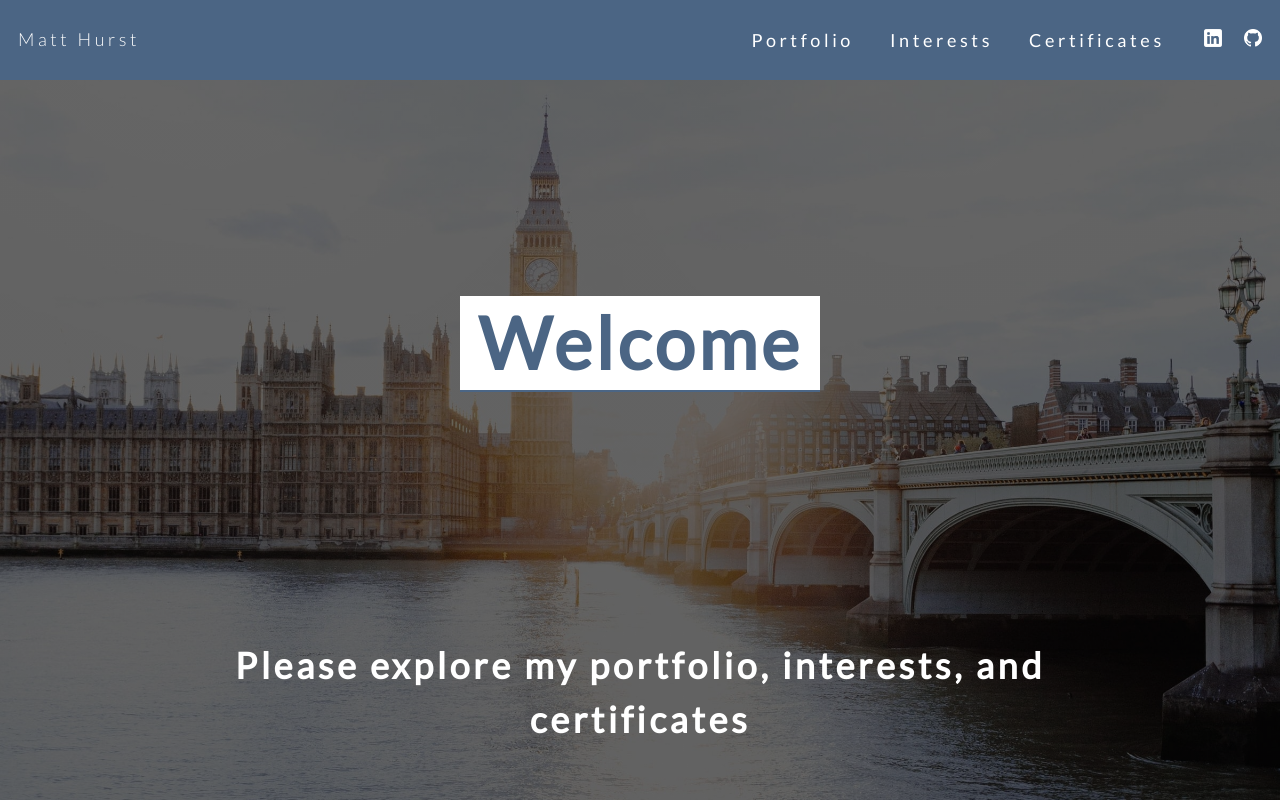
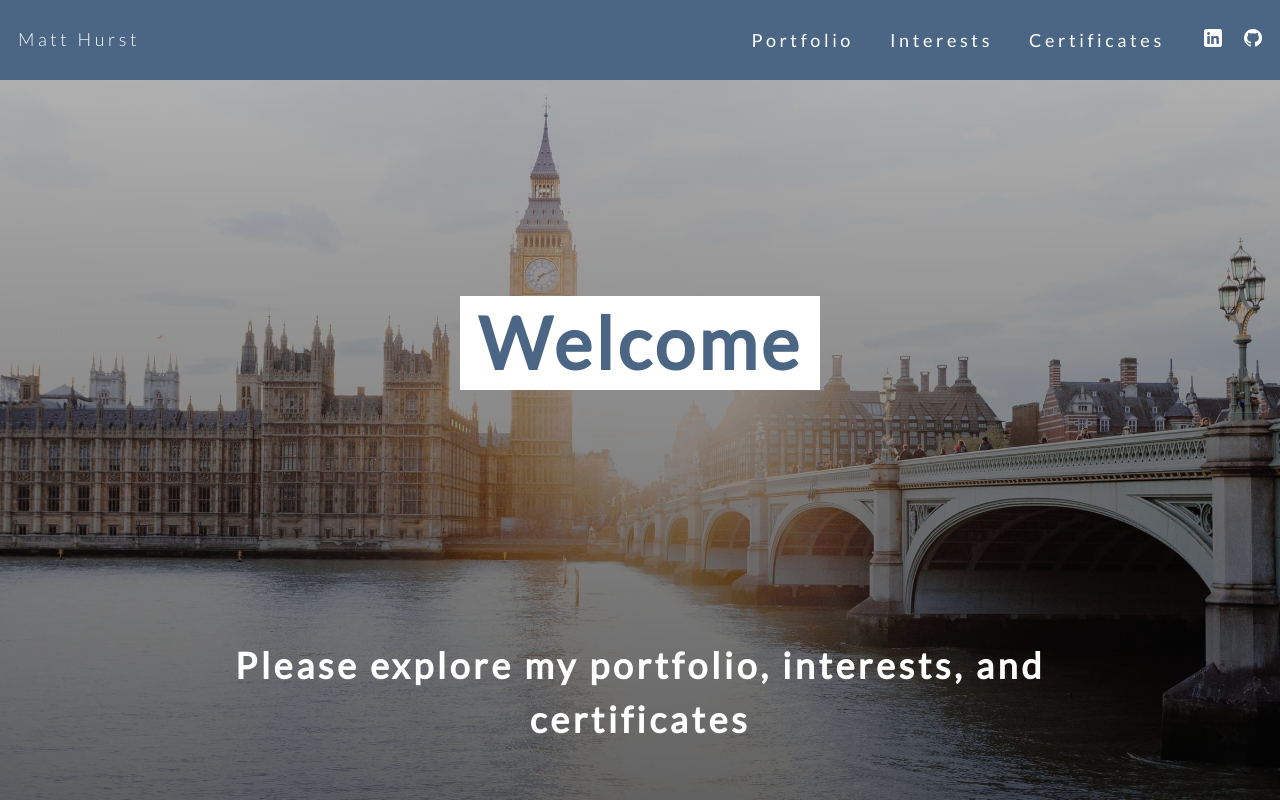
Before and after one commit to Matt-Hurst/my-portfolio-website, a React (Create React App) app: page / in a window 1280 px wide. Built offline with nearby package versions, Linux system fonts and the light colour scheme.

Commit message:
lighten home image

```diff
--- a/src/components/home.css
+++ b/src/components/home.css
@@ -1,5 +1,5 @@
 .home {
-    background-image: linear-gradient(rgba(0, 0, 0, 0.6), rgba(0, 0, 0, 0.6)), url(../img/lightLondon-min.jpg);
+    background-image: linear-gradient(rgba(0, 0, 0, 0.3), rgba(0, 0, 0, 0.6)), url(../img/lightLondon-min.jpg);
     background-size: cover;
     background-position: center;
     height:90vh;
@@ -24,7 +24,7 @@
     text-align: center;
 }
 
-@media only screen and (min-width: 715px) {
+/* @media only screen and (min-width: 715px) {
 
     .home {
         background-image: linear-gradient(rgba(0, 0, 0, 0.6), rgba(0, 0, 0, 0.6)), url(../img/lightLondonlg-min.jpg);
@@ -44,7 +44,7 @@
         padding:2.5rem;
     }
 
-}
+} */
 
 @media only screen and (min-width: 320px) {
     .home h1 { padding:2rem 1rem; }
```
